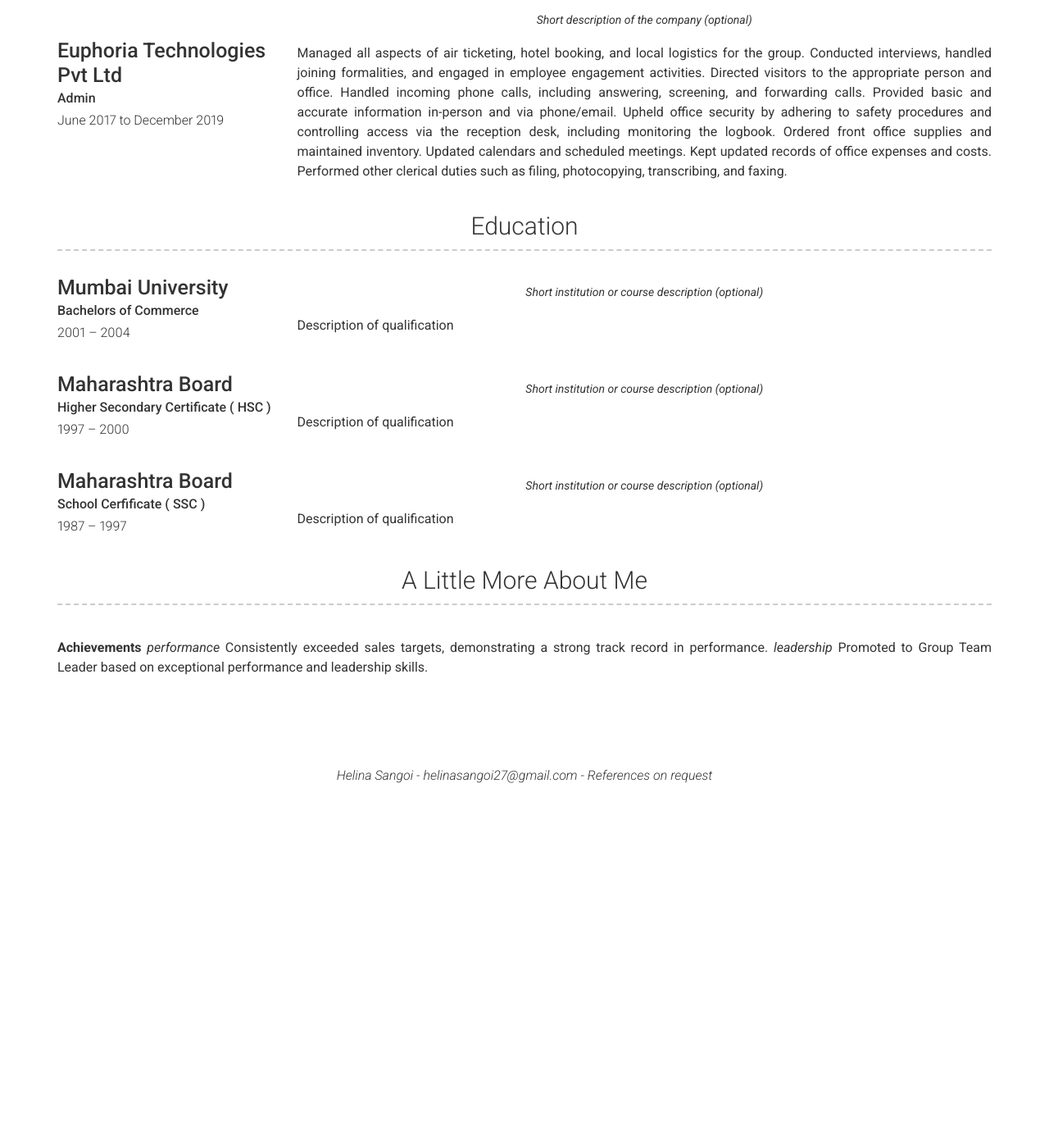
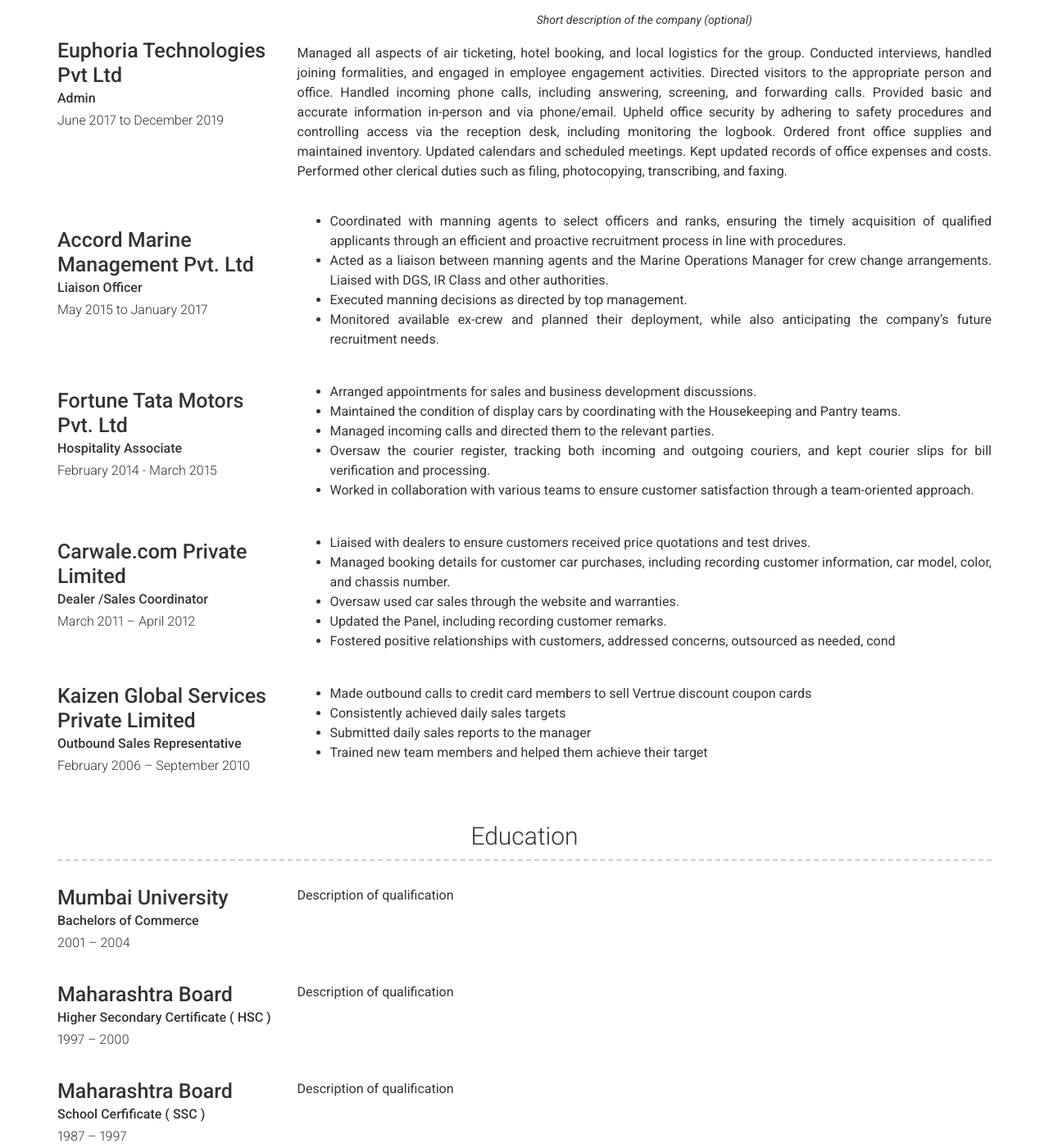
Before and after one commit to helinasangoi/myresume, a Jekyll site: the page built from index.md, in a window 1280 px wide and 1400 px high, scrolled down 1374 px. Shown: the whole window at 82% size. Built offline with Jekyll 4.4.1, drawn with Linux system fonts in a browser that asks for light colours; nearby versions of some CDN libraries; before the commit the page ends 2339 px from its top, so only the background shows below that.

Commit message:
Update _config.yml

```diff
--- a/_config.yml
+++ b/_config.yml
@@ -149,6 +149,62 @@ content:
           Updated calendars and scheduled meetings.
           Kept updated records of office expenses and costs.
           Performed other clerical duties such as filing, photocopying, transcribing, and faxing.
+      - layout: left
+        title: Accord Marine Management Pvt. Ltd
+        sub_title: Liaison Officer
+        caption: May 2015 to January 2017
+        link:
+#        quote: >
+#          Short description of the company (optional)
+        description: | # this will include new lines to allow paragraphs
+          - Coordinated with manning agents to select officers and ranks, ensuring the timely acquisition of
+          qualified applicants through an efficient and proactive recruitment process in line with procedures.
+          - Acted as a liaison between manning agents and the Marine Operations Manager for crew change
+          arrangements. Liaised with DGS, IR Class and other authorities.
+          - Executed manning decisions as directed by top management.
+          - Monitored available ex-crew and planned their deployment, while also anticipating the company’s
+          future recruitment needs.
+      - layout: left
+        title: Fortune Tata Motors Pvt. Ltd
+        sub_title: Hospitality Associate
+        caption: February 2014 - March 2015
+        link:
+#        quote: >
+#          Short description of the company (optional)
+        description: | # this will include new lines to allow paragraphs
+          - Arranged appointments for sales and business development discussions.
+          - Maintained the condition of display cars by coordinating with the Housekeeping and Pantry teams.
+          - Managed incoming calls and directed them to the relevant parties.
+          - Oversaw the courier register, tracking both incoming and outgoing couriers, and kept courier slips for
+          bill verification and processing.
+          - Worked in collaboration with various teams to ensure customer satisfaction through a team-oriented approach.
+      - layout: left
+        title: Carwale.com Private Limited
+        sub_title: Dealer /Sales Coordinator
+        caption: March 2011 – April 2012
+#        link:
+#        quote: >
+#          Short description of the company (optional)
+        description: | # this will include new lines to allow paragraphs
+          - Liaised with dealers to ensure customers received price quotations and test drives.
+          - Managed booking details for customer car purchases, including recording customer information, car
+          model, color, and chassis number.
+          - Oversaw used car sales through the website and warranties.
+          - Updated the Panel, including recording customer remarks.
+          - Fostered positive relationships with customers, addressed concerns, outsourced as needed, cond
+      - layout: left
+        title: Kaizen Global Services Private Limited
+        sub_title: Outbound Sales Representative
+        caption: February 2006 – September 2010
+#        link:
+#        quote: >
+#          Short description of the company (optional)
+        description: | # this will include new lines to allow paragraphs
+          - Made outbound calls to credit card members to sell Vertrue discount coupon cards
+          - Consistently achieved daily sales targets
+          - Submitted daily sales reports to the manager
+          - Trained new team members and helped them achieve their target
+
   - title: Education
     layout: list
     content:
@@ -156,31 +212,31 @@ content:
         title: Mumbai University
         sub_title: Bachelors of Commerce
         caption: 2001 – 2004
-        quote: >
-          Short institution or course description (optional)
+#        quote: >
+#          Short institution or course description (optional)
         description: | # this will include new lines to allow paragraphs
           Description of qualification
       - layout: top-left
         title: Maharashtra Board
         sub_title: Higher Secondary Certificate ( HSC )
         caption: 1997 – 2000
-        quote: >
-          Short institution or course description (optional)
+#        quote: >
+#          Short institution or course description (optional)
         description: | # this will include new lines to allow paragraphs
           Description of qualification
       - layout: top-left
         title: Maharashtra Board
         sub_title: School Cerfificate ( SSC )
         caption: 1987 – 1997
-        quote: >
-          Short institution or course description (optional)
+#        quote: >
+#          Short institution or course description (optional)
         description: | # this will include new lines to allow paragraphs
           Description of qualification
   - title: A Little More About Me
     layout: text
     content: | # this will include new lines to allow paragraphs
-      **Achievements**
-      *performance* Consistently exceeded sales targets, demonstrating a strong track record in performance.
+      **Achievements**<br>
+      *performance* Consistently exceeded sales targets, demonstrating a strong track record in performance.<br>
       *leadership* Promoted to Group Team Leader based on exceptional performance and leadership skills.
 
 # Footer
```
